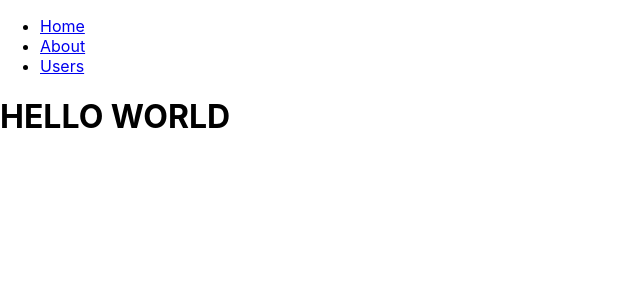
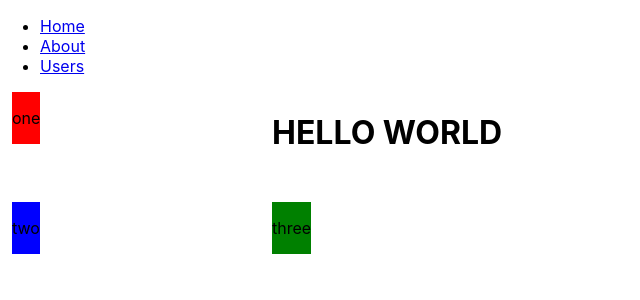
Before and after one commit to johnpatrickanders/todo, a React (Create React App) app: page / in a window 1280 px wide. Shown: the top 300 px of the page, without its empty margins (0-640 px from the left). Built offline with nearby package versions, Linux system fonts and the light colour scheme; no server answers.

Commit message:
add basic main grid

```diff
--- a/src/App.js
+++ b/src/App.js
@@ -5,7 +5,7 @@ import {
   Route,
   Link
 } from "react-router-dom";
-import Home from './components/Home';
+import Main from './components/Main';
 import './App.css';
 
 function App() {
@@ -38,7 +38,7 @@ function App() {
             renders the first one that matches the current URL. */}
         <Switch>
           <Route path="/">
-            <Home />
+            <Main />
           </Route>
         </Switch>
       </div>
--- a/src/components/Home.js
+++ /dev/null
@@ -1,9 +0,0 @@
-import React from 'react';
-
-export default function () {
-  return (
-    <div>
-      <h1>HELLO WORLD</h1>
-    </div>
-  )
-}
--- /dev/null
+++ b/src/components/Main.css
@@ -0,0 +1,32 @@
+.main {
+  display: grid;
+  justify-items: start;
+  align-items: start;
+  grid-template-columns: 250px auto;
+  grid-template-rows: 100px auto;
+  column-gap: 10px;
+  row-gap: 10px;
+  grid-template-areas:
+    "header header"
+    "lists tasks";
+  border: black;
+  margin: 12px;
+}
+
+.main__header {
+  background-color: red;
+  grid-column-start: 1;
+  grid-column-end: 2;
+  grid-row-start: 1;
+  grid-row-end: 2;
+}
+
+.main__lists {
+  background-color: blue;
+
+}
+
+.main__tasks {
+  background-color: green;
+
+}
--- /dev/null
+++ b/src/components/Main.js
@@ -0,0 +1,14 @@
+import React from 'react';
+
+import './Main.css';
+
+export default function () {
+  return (
+    <div className="main">
+      <h1>HELLO WORLD</h1>
+      <div className="main__header"><p>one</p></div>
+      <div className="main__lists"><p>two</p></div>
+      <div className="main__tasks"><p>three</p></div>
+    </div>
+  )
+}
```
Also changed, not shown: 1 other file (tests, documents, lock files or other folders).
